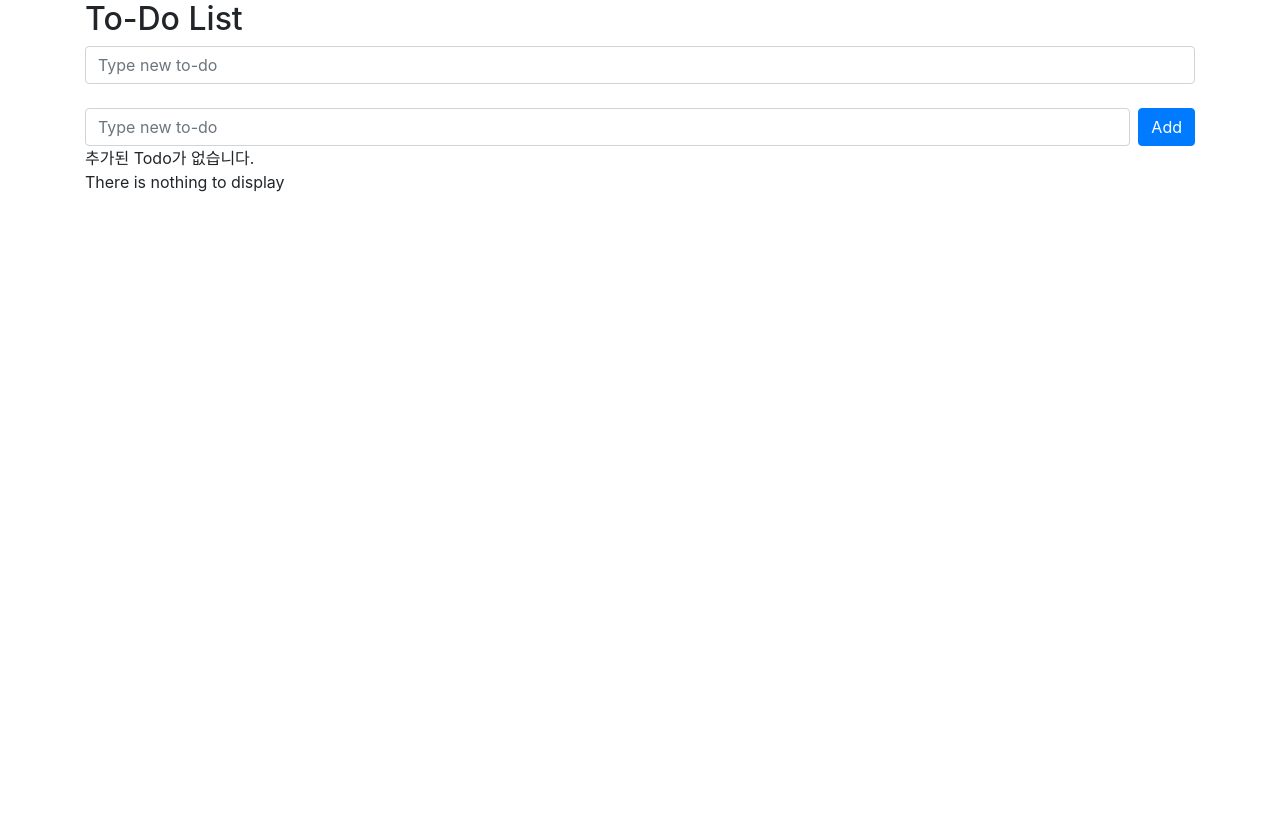
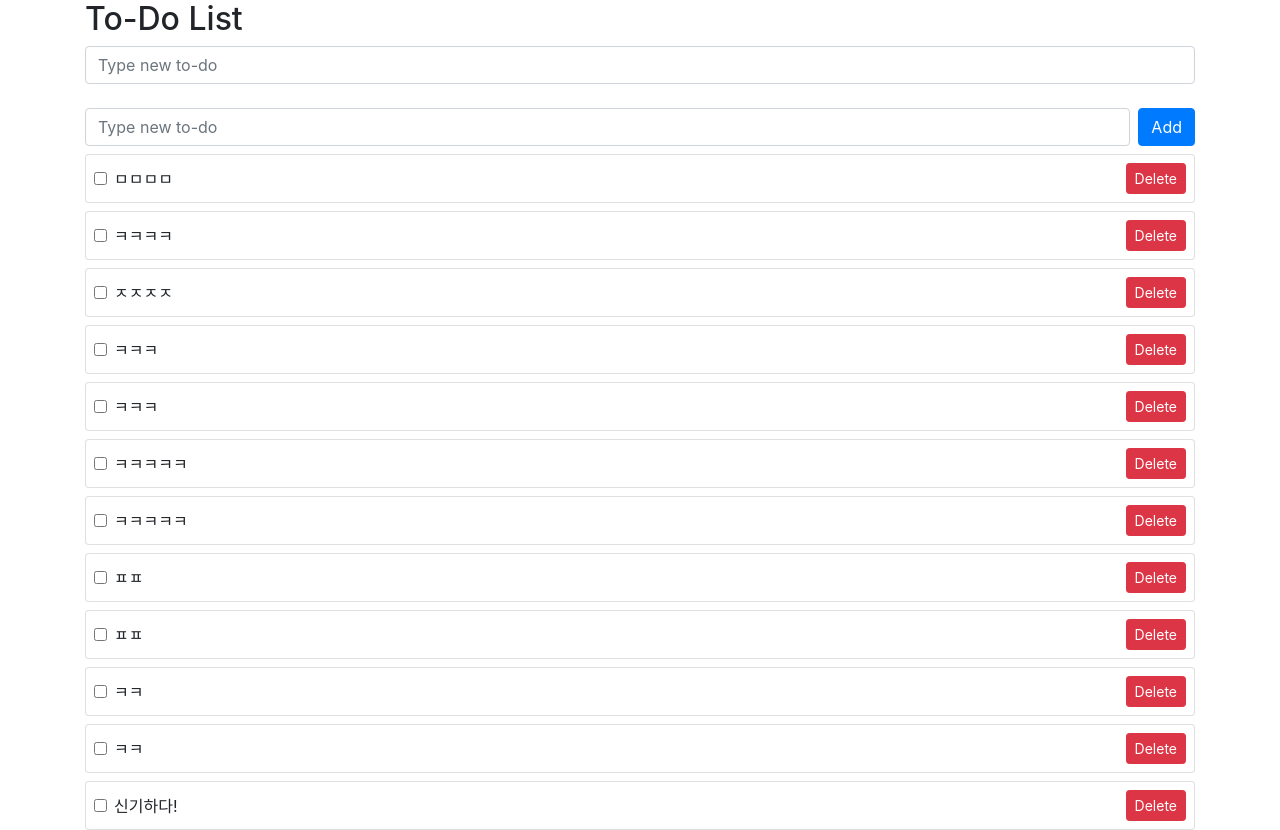
Before and after one commit to jseunn/metanet-vue.js, a Vue app: page / in a window 1280 px wide. Before the commit the page ends 800 px from the top, so only its background shows below. Built offline with nearby package versions, Linux system fonts and the light colour scheme; data requests are answered from the project's data file.

Commit message:
feat: 데이터 가져와서 화면에 보여주기

```diff
--- a/db.json
+++ b/db.json
@@ -54,6 +54,11 @@
       "subject": "ㅋㅋ",
       "completed": false,
       "id": 11
+    },
+    {
+      "subject": "신기하다!",
+      "completed": false,
+      "id": 12
     }
   ]
 }
--- a/src/App.vue
+++ b/src/App.vue
@@ -57,6 +57,18 @@ export default {
       todos.value.splice(index, 1);
     }
 
+    const getTodos = async () => {
+      try{
+        const res = await axios.get('http://localhost:3000/todos');
+        todos.value = res.data;
+      }catch(err){
+        console.log(err);
+        error.value='Something went wrong';
+      }
+    }
+
+    getTodos();
+
     const addTodo = async(todo) => {
       error.value = '';
       try{
@@ -84,6 +96,7 @@ export default {
       searchText,
       filteredTodos,
       error,
+      getTodos,
     }
   }
 }
```
